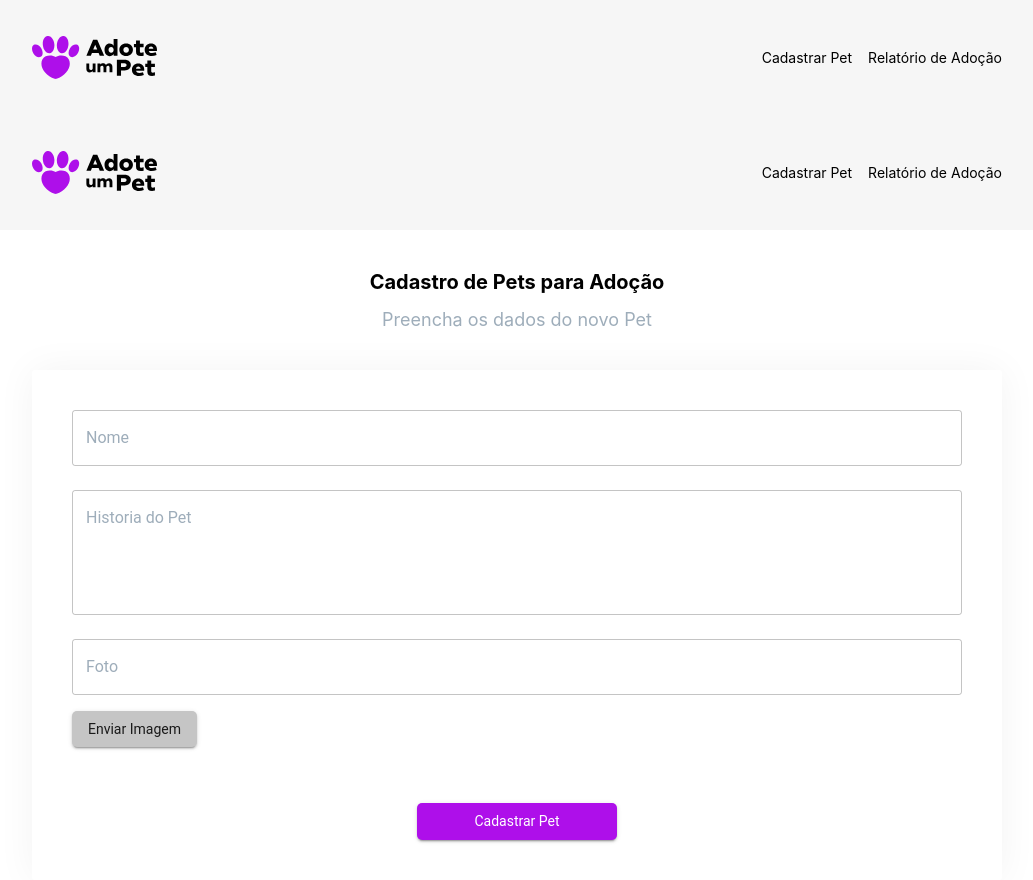
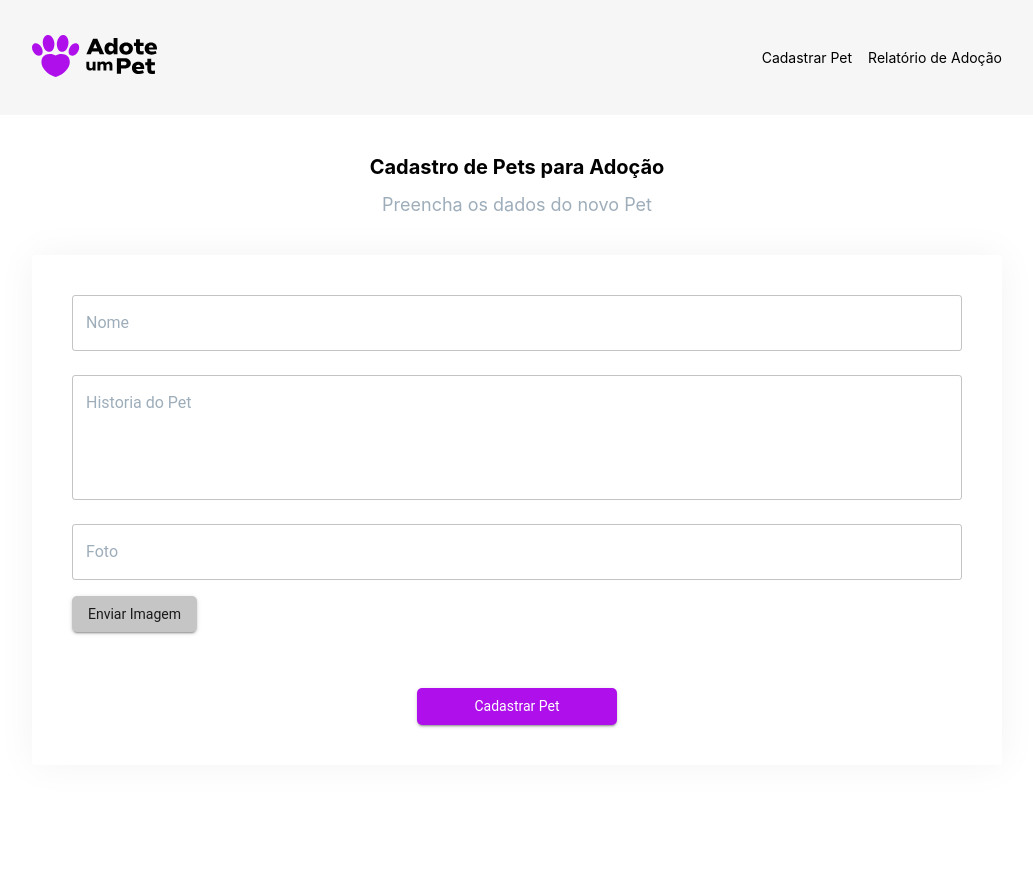
Before and after one commit to GuilhermeBn198/App-AdoteUmPet, a Next.js app in the folder pets/: page /pets/cadastro in a window 1280 px wide. Shown: the whole page, without its empty margins (123-1156 px from the left). After the commit the page ends 800 px from the top, so only its background shows below. Built offline with nearby package versions, Linux system fonts and the light colour scheme.

Commit message:
app finished

```diff
--- a/pets/src/pages/_app.tsx
+++ b/pets/src/pages/_app.tsx
@@ -12,7 +12,6 @@ function MyApp({ Component, pageProps }: AppProps) {
   return (
   <ThemeProvider theme={theme}>
     {router.pathname === '/' ? <Header /> : <HeaderAdmin />}
-    <HeaderAdmin />
     <Component {...pageProps} />
   </ThemeProvider>
   )
--- a/pets/src/ui/components/HeaderAdmin/HeaderAdmin.tsx
+++ b/pets/src/ui/components/HeaderAdmin/HeaderAdmin.tsx
@@ -10,7 +10,12 @@ export default function HeaderAdmin(){
 	return (
 		<HeaderContainer>
 			<div>
-				<Logo src='\images\logo.svg' alt='Adote um Pet'/>
+				<NextLink passHref href={'/'}>
+					<a>
+						<Logo src='\images\logo.svg' alt='Adote um Pet'/>
+					</a>
+
+				</NextLink>
 				<LinksContainer>
 				<Link component={NextLink} href={'/pets/cadastro'}>
 					<a>Cadastrar Pet</a>
```
